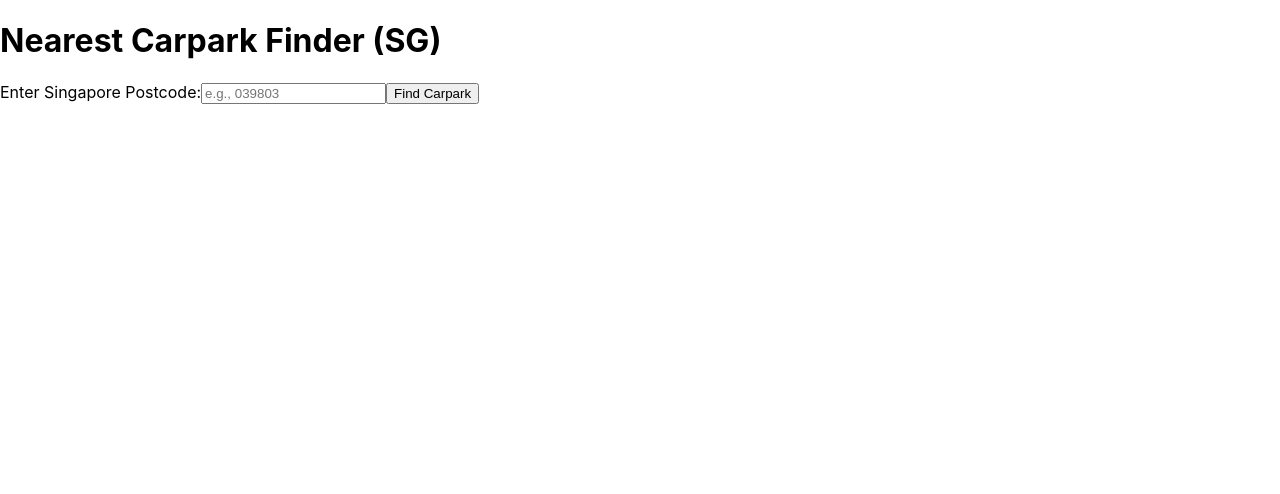
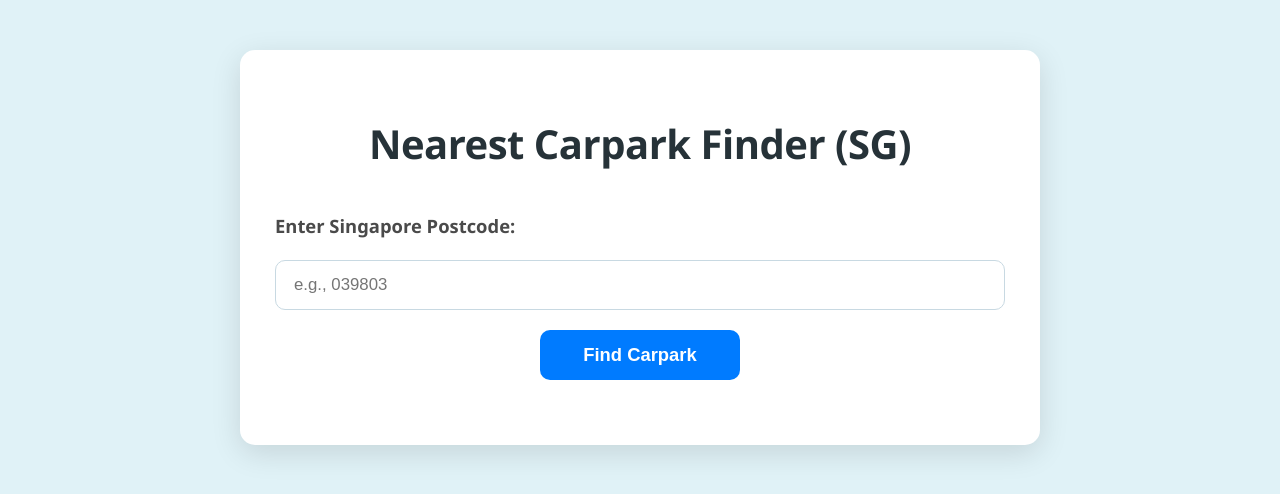
Before and after one commit to Mohammed-Faizzzz/sg-carpark-finder, a React (Create React App) app in the folder my-carpark-app/: page / in a window 1280 px wide. Shown: the top 494 px of the page. Built offline with nearby package versions, Linux system fonts and the light colour scheme.

Commit message:
cleaner frontend

```diff
--- a/my-carpark-app/src/App.css
+++ b/my-carpark-app/src/App.css
@@ -1,38 +1,251 @@
-.App {
-  text-align: center;
+
+body {
+    margin: 0;
+    font-family: 'Segoe UI', Roboto, 'Helvetica Neue', Arial, sans-serif;
+    -webkit-font-smoothing: antialiased;
+    -moz-osx-font-smoothing: grayscale;
+    background-color: #e0f2f7;
+    color: #333;
+    line-height: 1.6;
 }
 
-.App-logo {
-  height: 40vmin;
-  pointer-events: none;
+.container {
+    max-width: 800px;
+    margin: 50px auto;
+    padding: 35px;
+    background-color: #ffffff;
+    border-radius: 15px;
+    box-shadow: 0 8px 30px rgba(0, 0, 0, 0.12);
+    box-sizing: border-box;
 }
 
-@media (prefers-reduced-motion: no-preference) {
-  .App-logo {
-    animation: App-logo-spin infinite 20s linear;
-  }
+h1 {
+    text-align: center;
+    color: #263238;
+    margin-bottom: 35px;
+    font-size: 2.5em;
+    font-weight: 700;
+    letter-spacing: -0.5px;
 }
 
-.App-header {
-  background-color: #282c34;
-  min-height: 100vh;
-  display: flex;
-  flex-direction: column;
-  align-items: center;
-  justify-content: center;
-  font-size: calc(10px + 2vmin);
-  color: white;
+form {
+    display: flex;
+    flex-direction: column;
+    gap: 20px;
+    margin-bottom: 30px;
 }
 
-.App-link {
-  color: #61dafb;
+label {
+    font-weight: 600;
+    color: #4a4a4a;
+    font-size: 1.15em;
 }
 
-@keyframes App-logo-spin {
-  from {
-    transform: rotate(0deg);
-  }
-  to {
-    transform: rotate(360deg);
-  }
+input[type="text"] {
+    padding: 14px 18px;
+    border: 1px solid #c8d9e2;
+    border-radius: 10px;
+    font-size: 1.05em;
+    width: 100%;
+    box-sizing: border-box;
+    transition: border-color 0.3s ease, box-shadow 0.3s ease;
 }
+
+input[type="text"]:focus {
+    border-color: #007bff;
+    box-shadow: 0 0 0 3px rgba(0, 123, 255, 0.25);
+    outline: none;
+}
+
+button {
+    background-color: #007bff;
+    color: white;
+    padding: 14px 25px;
+    border: none;
+    border-radius: 10px;
+    cursor: pointer;
+    font-size: 1.15em;
+    font-weight: 600;
+    transition: background-color 0.3s ease, transform 0.2s ease;
+    align-self: center;
+    width: 200px;
+    max-width: 100%;
+}
+
+button:hover:not(:disabled) {
+    background-color: #0056b3;
+    transform: translateY(-2px);
+}
+
+button:disabled {
+    background-color: #a0c0e0;
+    cursor: not-allowed;
+}
+
+#results {
+    margin-top: 35px;
+    padding-top: 25px;
+    border-top: 1px solid #e0e0e0;
+}
+
+h2 {
+    color: #263238;
+    margin-bottom: 25px;
+    text-align: center;
+    font-size: 2em;
+    font-weight: 600;
+}
+
+.carpark-item {
+    background-color: #ffffff;
+    padding: 25px;
+    margin-bottom: 20px;
+    border-radius: 12px;
+    border: 1px solid #e0e0e0;
+    box-shadow: 0 6px 20px rgba(0, 0, 0, 0.08);
+    transition: transform 0.2s ease, box-shadow 0.2s ease;
+
+    display: flex;
+    flex-wrap: wrap;
+    align-items: center;
+    gap: 20px;
+}
+
+.carpark-item:hover {
+    transform: translateY(-5px);
+    box-shadow: 0 12px 40px rgba(0, 0, 0, 0.15);
+}
+
+.carpark-item-header {
+    flex: 1 1 100%;
+    display: flex;
+    justify-content: space-between;
+    align-items: center;
+    margin-bottom: 10px;
+    padding-bottom: 10px;
+    border-bottom: 1px dashed #e0e0e0;
+}
+
+.carpark-item-title {
+    font-size: 1.4em;
+    font-weight: 700;
+    color: #3f51b5;
+    margin: 0;
+}
+
+.carpark-item-details {
+    flex: 2 1 55%;
+    min-width: 250px;
+}
+
+.carpark-item-actions {
+    flex: 1 1 35%;
+    min-width: 150px;
+    text-align: right;
+}
+
+
+.carpark-item p {
+    margin: 4px 0;
+    font-size: 0.95em;
+    color: #666;
+}
+
+.carpark-item p strong {
+    color: #444;
+}
+
+.carpark-item a {
+    background-color: #1abc9c;
+    color: white;
+    padding: 8px 15px;
+    border-radius: 5px;
+    text-decoration: none;
+    font-weight: 600;
+    transition: background-color 0.3s ease, transform 0.2s ease;
+    display: inline-block;
+}
+
+.carpark-item a:hover {
+    background-color: #16a085;
+    transform: translateY(-1px);
+    text-decoration: none;
+}
+
+.status-badge {
+    display: inline-block;
+    padding: 6px 12px;
+    border-radius: 20px;
+    font-size: 0.8em;
+    font-weight: 700;
+    margin-left: 15px;
+    text-transform: uppercase;
+    letter-spacing: 0.5px;
+}
+
+.status-available {
+    background-color: #d4edda;
+    color: #155724;
+}
+
+.status-full {
+    background-color: #f8d7da;
+    color: #721c24;
+}
+
+.status-static {
+    background-color: #fff3cd;
+    color: #856404;
+}
+
+.error, .info-message {
+    background-color: #f8d7da;
+    color: #721c24;
+    border: 1px solid #f5c6cb;
+    padding: 15px;
+    border-radius: 8px;
+    margin-top: 25px;
+    text-align: center;
+    font-weight: 600;
+    font-size: 1.05em;
+}
+
+.info-message {
+    background-color: #d1ecf1;
+    color: #0c5460;
+    border-color: #bee5eb;
+}
+
+@media (max-width: 600px) {
+    .container {
+        margin: 20px auto;
+        padding: 20px;
+        border-radius: 10px;
+    }
+    h1 {
+        font-size: 2em;
+    }
+    button {
+        width: 100%;
+    }
+    .carpark-item {
+        flex-direction: column;
+        align-items: flex-start;
+        gap: 10px;
+    }
+    .carpark-item-header, .carpark-item-details, .carpark-item-actions {
+        flex: 1 1 100%;
+        text-align: left;
+        border-bottom: none;
+        padding-bottom: 0;
+        margin-bottom: 0;
+    }
+    .carpark-item-header {
+        flex-direction: column;
+        align-items: flex-start;
+    }
+    .status-badge {
+        margin-left: 0;
+        margin-top: 5px;
+    }
+}
--- a/my-carpark-app/src/App.js
+++ b/my-carpark-app/src/App.js
@@ -1,33 +1,56 @@
 import React, { useState } from 'react';
+import './App.css';
 
 function App() {
     const [postcode, setPostcode] = useState('');
-    const [carparkResult, setCarparkResult] = useState(null);
+    const [carparkResults, setCarparkResults] = useState([]);
     const [error, setError] = useState(null);
     const [loading, setLoading] = useState(false);
+    const [searchPerformed, setSearchPerformed] = useState(false); // To show "No results" only after a search
 
     const handleSubmit = async (e) => {
         e.preventDefault();
         setLoading(true);
         setError(null);
-        setCarparkResult(null);
+        setCarparkResults([]);
+        setSearchPerformed(true); // A search has been initiated
 
         try {
-            // Make a request to Python backend
-            const response = await fetch(`http://127.0.0.1:5000/find-carpark?postcode=${postcode}`); // Adjust URL for backend
+            const backendUrl = `http://127.0.0.1:5000/find-carpark?postcode=${postcode}&limit=10`; // Use the default limit or adjust
+
+            const response = await fetch(backendUrl);
             const data = await response.json();
 
             if (response.ok) {
-                setCarparkResult(data);
+                setCarparkResults(data);
+                if (data.length === 0) {
+                    setError("No suitable carparks found for this postcode. Please try a different one.");
+                }
             } else {
-                setError(data.error || 'An unknown error occurred.');
+                setError(data.detail || 'An unknown error occurred. Please check your input.');
             }
         } catch (err) {
             console.error("Fetch error:", err);
-            setError('Could not connect to the server or an unexpected error occurred.');
+            setError('Could not connect to the server or an unexpected error occurred. Please ensure the backend is running.');
         } finally {
             setLoading(false);
         }
+    };
+
+    const getAvailabilityBadge = (status) => {
+        let badgeClass = '';
+        let badgeText = status;
+        if (status === 'Real-time Available') {
+            badgeClass = 'status-available';
+            badgeText = 'Available';
+        } else if (status === 'Real-time Full') {
+            badgeClass = 'status-full';
+            badgeText = 'Full';
+        } else if (status === 'Static Data - Check on Site' || status === 'Initial Static') {
+            badgeClass = 'status-static';
+            badgeText = 'Availability Unknown'; // Or "Static Data"
+        }
+        return <span className={`status-badge ${badgeClass}`}>{badgeText}</span>;
     };
 
     return (
@@ -42,7 +65,6 @@ function App() {
                     value={postcode}
                     onChange={(e) => setPostcode(e.target.value)}
                     required
-                    minLength="6"
                     maxLength="6"
                 />
                 <button type="submit" disabled={loading}>
@@ -52,14 +74,47 @@ function App() {
 
             {error && <div className="error">{error}</div>}
 
-            {carparkResult && (
-                <div className="carpark-item">
-                    <strong>Nearest Carpark:</strong> {carparkResult.carpark_number}<br/>
-                    Available Lots: {carparkResult.lots_available} / {carparkResult.total_lots}<br/>
-                    Distance: {(carparkResult.distance / 1000).toFixed(2)} km<br/>
-                    <a href={`https://maps.google.com/mapfiles/kml/pushpin/ylw-pushpin.png6${carparkResult.lat},${carparkResult.lng}`} target="_blank" rel="noopener noreferrer">
-                        View on Google Maps
-                    </a>
+            {loading && <p className="info-message">Loading carparks...</p>}
+
+            {searchPerformed && !loading && carparkResults.length === 0 && !error && (
+                <p className="info-message">No suitable carparks found for "{postcode}".</p>
+            )}
+
+            {carparkResults.length > 0 && (
+                <div id="results">
+                    <h2>Found Carpark Results</h2>
+                    {carparkResults.map((carpark) => (
+                        <div key={carpark.carpark_number} className="carpark-item">
+                            <div className="carpark-item-header">
+                                <h3 className="carpark-item-title">{carpark.name || carpark.carpark_number}</h3>
+                                {getAvailabilityBadge(carpark.availability_status)}
+                            </div>
+
+                            <div className="carpark-item-details">
+                                <p><strong>Code:</strong> {carpark.carpark_number}</p>
+                                <p><strong>Address:</strong> {carpark.address}</p>
+                                <p><strong>Type:</strong> {carpark.type}</p>
+
+                                {carpark.availability_status === 'Real-time Available' || carpark.availability_status === 'Real-time Full' ? (
+                                    <p><strong>Lots:</strong> {carpark.available_lots} / {carpark.total_lots}</p>
+                                ) : (
+                                    <p><strong>Total Lots (Static):</strong> {carpark.total_lots || carpark.total_lots_static}</p>
+                                )}
+
+                                <p><strong>Distance:</strong> {(carpark.distance / 1000).toFixed(2)} km</p>
+                            </div>
+
+                            <div className="carpark-item-actions">
+                                <a
+                                    href={`https://developers.google.com/maps/documentation/javascript/kml9{carpark.lat},${carpark.lng}`}
+                                    target="_blank"
+                                    rel="noopener noreferrer"
+                                >
+                                    View on Google Maps
+                                </a>
+                            </div>
+                        </div>
+                    ))}
                 </div>
             )}
         </div>
```
Also changed, not shown: 1 other file (tests, documents, lock files or other folders).
